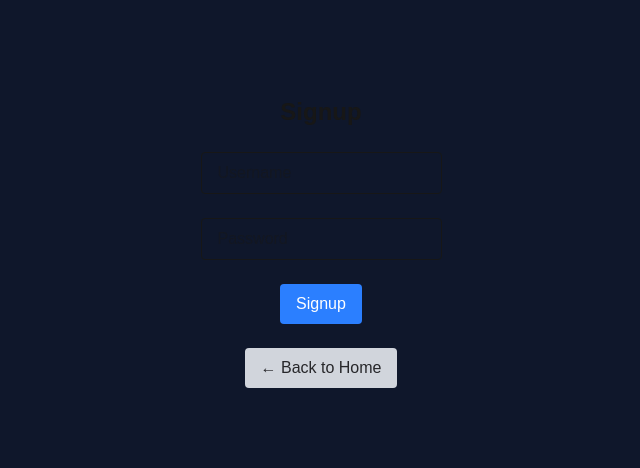
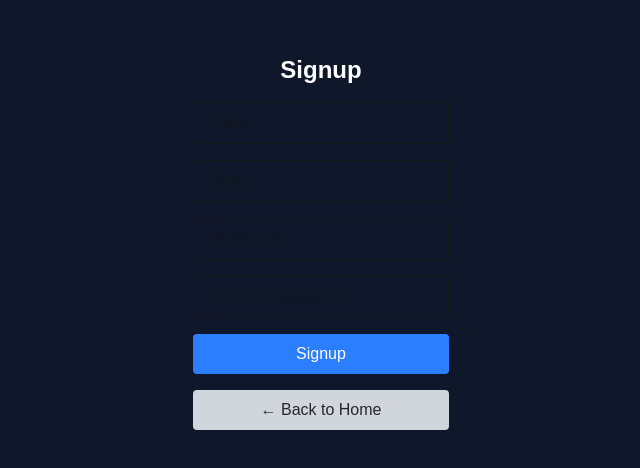
Before and after one commit to dwseoh/personal-crm, a Next.js app in the folder frontend/my-app/: page /signup in a window 1280 px wide. Shown: the part 158-626 px from the top of the page, without its empty margins (319-959 px from the left). Built offline with nearby package versions, Linux system fonts and the light colour scheme.

Commit message:
Improved Signup/Login functionality

```diff
--- a/frontend/my-app/package.json
+++ b/frontend/my-app/package.json
@@ -23,9 +23,11 @@
     "@types/node": "^20",
     "@types/react": "^19",
     "@types/react-dom": "^19",
+    "autoprefixer": "^10.4.21",
     "eslint": "^9",
     "eslint-config-next": "15.5.4",
-    "tailwindcss": "^4",
+    "postcss": "^8.5.6",
+    "tailwindcss": "^4.1.13",
     "typescript": "^5"
   }
 }
--- a/frontend/my-app/src/app/components/Sidebar.tsx
+++ b/frontend/my-app/src/app/components/Sidebar.tsx
@@ -6,7 +6,14 @@ import Link from "next/link";
 
 export default function Sidebar() {
   const [isOpen, setIsOpen] = useState(false);
-    const router = useRouter();
+  const router = useRouter();
+  const handleLogout = () => {
+    // Remove token
+    localStorage.removeItem("token");
+
+    // Redirect to login or home
+    router.push("/login");
+  };
   return (
     <>
       {/* Toggle button (fixed top-left corner) */}
@@ -34,8 +41,13 @@ export default function Sidebar() {
             Settings
           </button>
           <button
-            onClick={() => router.push("/")}
-            className="fixed px-4 bottom-7 text-left hover:bg-gray-700 rounded">
+          onClick={() => router.push("/")}
+          className="px-4 py-2 text-left hover:bg-gray-700 rounded">
+            Home
+          </button>
+          <button
+            onClick={handleLogout}
+            className="px-4 bottom-7 text-left hover:bg-gray-700 rounded">
             Logout
           </button>
         </div>
--- a/frontend/my-app/src/app/dashboard/page.tsx
+++ b/frontend/my-app/src/app/dashboard/page.tsx
@@ -6,19 +6,36 @@ import { useRouter } from "next/navigation";
 
 export default function Dashboard() {
   const router = useRouter();
-    const buttonTexts = ["Gabriel Yu", "Jamie Seoh", "Charlie Kirk", "Paul Ward", "Trump", "Obama", "1", "2", "3", "4", "5", "6", "7", "8", "9"];
 
-    return(
+  const buttonTexts = [
+    "Gabriel Yu",
+    "Jamie Seoh",
+    "Charlie Kirk",
+    "Paul Ward",
+    "Trump",
+    "Obama",
+    "1",
+    "2",
+    "3",
+    "4",
+    "5",
+    "6",
+    "7",
+    "8",
+    "9",
+  ];
+
+  return (
     <main className="relative min-h-screen p-8 bg-slate-900">
-      <h1 className="absolute left-1/2 -translate-x-1/2 text-2xl font-bold"
-      >
-        Welcome</h1>
-      <p className="absolute left-1/2 -translate-x-1/2 translate-y-10">DASHBOARD</p>
+      <h1 className="absolute left-1/2 -translate-x-1/2 text-2xl font-bold">
+        Welcome
+      </h1>
+      <p className="absolute left-1/2 -translate-x-1/2 translate-y-10">
+        DASHBOARD
+      </p>
 
       {/* Button in bottom-right */}
-      <button
-        className="fixed bottom-4 right-4 px-4 py-2 bg-white rounded-full text-black w-30 z-40"
-      >
+      <button className="fixed bottom-4 right-4 px-4 py-2 bg-white rounded-full text-black w-30 z-40">
         Add
       </button>
       <Sidebar />
--- a/frontend/my-app/src/app/login/page.tsx
+++ b/frontend/my-app/src/app/login/page.tsx
@@ -1,40 +1,104 @@
 "use client";
 
+import { useState } from "react";
 import { useRouter } from "next/navigation";
-import Link from "next/link";
+import { useEffect } from "react";
+
 
 export default function LoginPage() {
   const router = useRouter();
+  const [username, setUsername] = useState("");
+  const [password, setPassword] = useState("");
+  const [error, setError] = useState("");
+  const [showPassword, setShowPassword] = useState(false); // ✅ show/hide state
+  useEffect(() => {
+    const token = localStorage.getItem("token");
+    if (token) {
+      // User is already logged in → redirect to dashboard
+      router.push("/dashboard");
+    }
+  }, [router]);
+  const handleLogin = async (e?: React.FormEvent) => {
+    if (e) e.preventDefault();
+
+    // Validation: require both fields
+    if (!username.trim() || !password.trim()) {
+      setError("Please enter both username and password");
+      return;
+    }
+
+    try {
+      const res = await fetch("http://127.0.0.1:8000/auth/login", {
+        method: "POST",
+        headers: {
+          "Content-Type": "application/json",
+        },
+        body: JSON.stringify({ email: username, password }),
+      });
+
+      if (!res.ok) {
+        const errorData = await res.json();
+        //router.push("/dashboard"); // **REMOVE THIS LATER**
+        throw new Error(errorData.detail || "Login failed");
+      }
+
+      const data = await res.json();
+      localStorage.setItem("token", data.access_token);
+      router.push("/dashboard");
+    } catch (err: any) {
+      setError(err.message);
+    }
+  };
 
   return (
     <main className="flex flex-col items-center bg-slate-900 justify-center min-h-screen gap-6">
-      <h1 className="text-2xl font-bold">Login</h1>
+      <h1 className="text-2xl font-bold text-white">Login</h1>
 
+      <form onSubmit={handleLogin} className="flex flex-col gap-4 items-center">
         {/* Username */}
         <input
           type="text"
           placeholder="Username"
-        className="border px-4 py-2 rounded"
+          value={username}
+          onChange={(e) => setUsername(e.target.value)}
+          className="border px-4 py-2 rounded w-64"
         />
 
         {/* Password */}
+        <div className="relative w-64">
           <input
-        type="password"
+            type={showPassword ? "text" : "password"} // ✅ toggle type
             placeholder="Password"
-        className="border px-4 py-2 rounded"
+            value={password}
+            onChange={(e) => setPassword(e.target.value)}
+            className="border px-4 py-2 rounded w-full"
           />
+          {/* Show/Hide toggle */}
+          <button
+            type="button"
+            onClick={() => setShowPassword(!showPassword)}
+            className="absolute right-2 top-2 text-sm text-gray-500"
+          >
+            {showPassword ? "Hide" : "Show"}
+          </button>
+        </div>
+
+        {/* Error message */}
+        {error && <p className="text-red-500">{error}</p>}
 
         {/* Login button */}
-      <Link href = "/dashboard">
-      <button className="px-4 py-2 bg-blue-500 text-white rounded hover:bg-blue-600">
+        <button
+          type="submit"
+          className="px-4 py-2 bg-blue-500 text-white rounded hover:bg-blue-600 w-64"
+        >
           Login
         </button>
-      </Link>
+      </form>
 
       {/* Back button */}
       <button
         onClick={() => router.push("/")}
-        className="px-4 py-2 bg-gray-300 rounded hover:bg-gray-400 text-zinc-800"
+        className="px-4 py-2 bg-gray-300 rounded hover:bg-gray-400 text-zinc-800 w-64"
       >
         ← Back to Home
       </button>
--- a/frontend/my-app/src/app/page.tsx
+++ b/frontend/my-app/src/app/page.tsx
@@ -1,13 +1,15 @@
+"use client";
+import { useEffect } from "react";
+import { useRouter } from "next/navigation";
 import Link from "next/link";
 
+export default function Home() {
+  const router = useRouter();
 
-export default function Home() {
   return (
     <div className="font-sans grid grid-rows-[20px_1fr_20px] items-center justify-items-center min-h-screen p-8 pb-20 gap-16 sm:p-20 bg-slate-900">
       <main className="flex flex-col gap-[32px] row-start-2 items-center sm:items-start">
-        <p className="text-2xl font-bold text-center">
-          PERSONAL CRM
-        </p>
+        <p className="text-2xl font-bold text-center">PERSONAL CRM</p>
 
         <div className="flex gap-4 items-center flex-col sm:flex-row">
           <Link href="/signup">
--- a/frontend/my-app/src/app/signup/page.tsx
+++ b/frontend/my-app/src/app/signup/page.tsx
@@ -1,40 +1,115 @@
 "use client";
 
+import { useState } from "react";
 import { useRouter } from "next/navigation";
-import Link from "next/link";
 
-export default function SignunPage() {
+export default function SignupPage() {
   const router = useRouter();
+  const [name, setName] = useState("");
+  const [email, setEmail] = useState("");
+  const [password, setPassword] = useState("");
+  const [confirmPassword, setConfirmPassword] = useState("");
+  const [error, setError] = useState<string | null>(null);
+  const [loading, setLoading] = useState(false);
+
+  const handleSignup = async (e?: React.FormEvent) => {
+    if (e) e.preventDefault();
+    setError(null);
+
+    // ✅ Validation: required fields
+    if (!name.trim() || !email.trim() || !password.trim() || !confirmPassword.trim()) {
+      setError("Please fill in all fields");
+      return;
+    }
+
+    // ✅ Validation: password match
+    if (password !== confirmPassword) {
+      setError("Passwords do not match");
+      return;
+    }
+
+    setLoading(true);
+    try {
+      const res = await fetch("http://127.0.0.1:8000/auth/signup", {
+        method: "POST",
+        headers: {
+          "Content-Type": "application/json",
+        },
+        body: JSON.stringify({ email, password, name }),
+      });
+
+      if (!res.ok) {
+        const errData = await res.json();
+        throw new Error(errData.detail || "Signup failed");
+      }
+
+      // Success → go to login
+      router.push("/login");
+    } catch (err: any) {
+      setError(err.message);
+    } finally {
+      setLoading(false);
+    }
+  };
 
   return (
-    <main className="flex flex-col bg-slate-900 items-center justify-center min-h-screen gap-6">
-      <h1 className="text-2xl font-bold">Signup</h1>
+    <main className="flex flex-col bg-slate-900 items-center justify-center min-h-screen gap-4">
+      <h1 className="text-2xl font-bold text-white">Signup</h1>
 
-      {/* Username */}
+      <form onSubmit={handleSignup} className="flex flex-col gap-4 items-center">
+        {/* Name */}
         <input
           type="text"
-        placeholder="Username"
-        className="border px-4 py-2 rounded"
+          placeholder="Name"
+          value={name}
+          onChange={(e) => setName(e.target.value)}
+          className="border px-4 py-2 rounded w-64"
+        />
+
+        {/* Email */}
+        <input
+          type="email"
+          placeholder="Email"
+          value={email}
+          onChange={(e) => setEmail(e.target.value)}
+          className="border px-4 py-2 rounded w-64"
         />
 
         {/* Password */}
         <input
           type="password"
           placeholder="Password"
-        className="border px-4 py-2 rounded"
+          value={password}
+          onChange={(e) => setPassword(e.target.value)}
+          className="border px-4 py-2 rounded w-64"
         />
 
-      {/* Login button */}
-        <Link href="/login">
-            <button className="px-4 py-2 bg-blue-500 text-white rounded hover:bg-blue-600">
-                Signup
+        {/* Confirm Password */}
+        <input
+          type="password"
+          placeholder="Confirm Password"
+          value={confirmPassword}
+          onChange={(e) => setConfirmPassword(e.target.value)}
+          className="border px-4 py-2 rounded w-64"
+        />
+
+        {/* Error Message */}
+        {error && <p className="text-red-500 text-sm">{error}</p>}
+
+        {/* Signup Button */}
+        <button
+          type="submit"
+          disabled={loading}
+          className="px-4 py-2 bg-blue-500 text-white rounded hover:bg-blue-600 w-64 disabled:opacity-50"
+        >
+          {loading ? "Signing up..." : "Signup"}
         </button>
-        </Link>
+      </form>
 
       {/* Back button */}
       <button
         onClick={() => router.push("/")}
-        className="px-4 py-2 bg-gray-300 rounded hover:bg-gray-400 text-zinc-800"
+        className="px-4 py-2 bg-gray-300 rounded hover:bg-gray-400 text-zinc-800 w-64"
       >
         ← Back to Home
       </button>
```
Also changed, not shown: 1 other file (tests, documents, lock files or other folders). Lines whose indentation alone changed are shown as unchanged.
